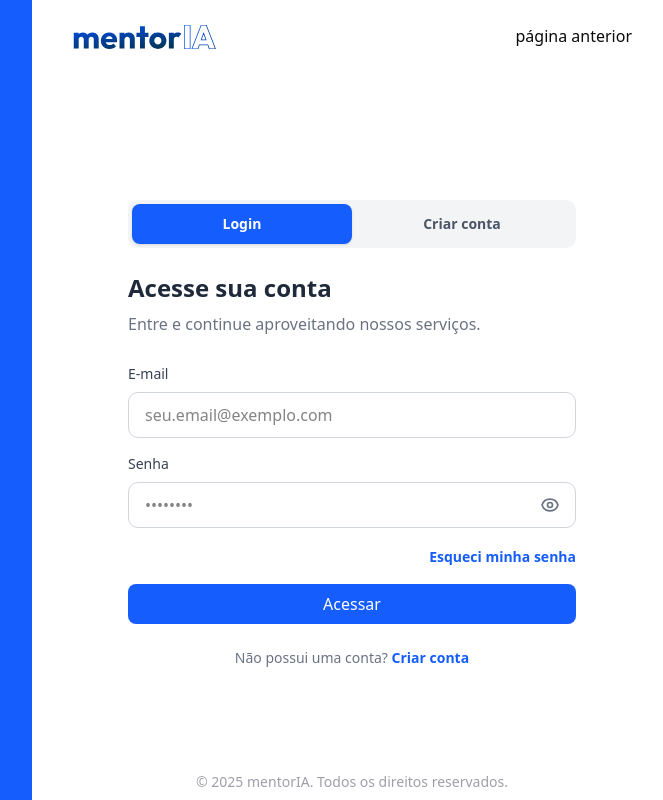
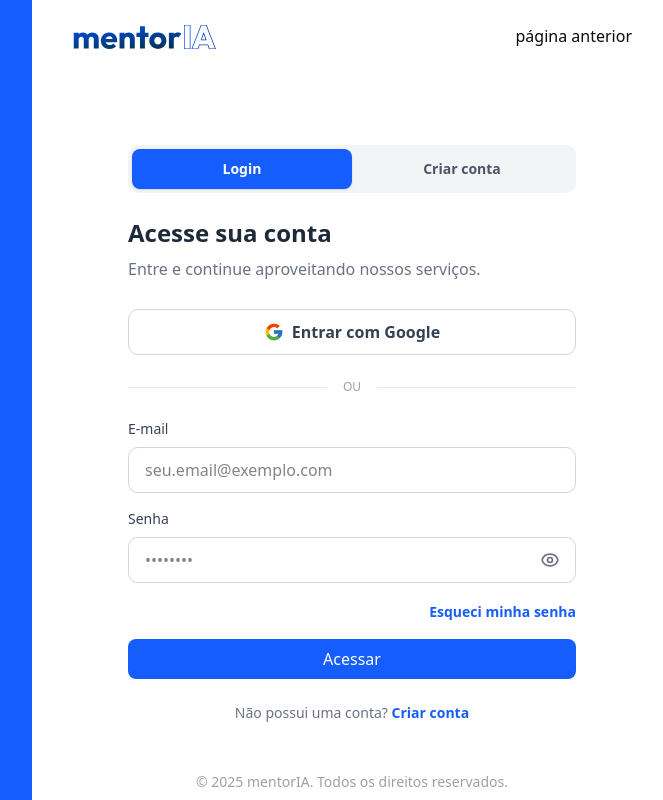
Before and after one commit to projeto-integrador-full-stack-jr/frontend, a React (Vite) app: page /auth in a window 1280 px wide. Shown: the whole page, without its empty margins (608-1271 px from the left). Built offline with nearby package versions, Linux system fonts and the light colour scheme.

Commit message:
feat: add Google login button

```diff
--- a/src/pages/login/LoginPage.jsx
+++ b/src/pages/login/LoginPage.jsx
@@ -1,10 +1,10 @@
 import React, { useState } from 'react';
 import { useNavigate } from 'react-router-dom';
 import { ToastContainer, toast } from 'react-toastify';
+import LogoGoogle from '../../assets/google.svg';
 import InputField from '../../components/InputField';
 import Button from '../../components/Button';
 import userService from '../../services/userService';
-import 'react-toastify/dist/ReactToastify.css';
 
 const LoginPage = ({ onSwitchPage }) => {
     const [email, setEmail] = useState('');
@@ -42,6 +42,22 @@ const LoginPage = ({ onSwitchPage }) => {
                 <p className="mt-2 text-gray-500">
                     Entre e continue aproveitando nossos serviços.
                 </p>
+            </div>
+            <button className="flex w-full cursor-pointer items-center justify-center rounded-lg border border-gray-300 bg-white px-4 py-2.5 font-semibold text-gray-700 transition-colors hover:bg-gray-50">
+                <img
+                    src={LogoGoogle}
+                    alt="Google logo"
+                    width={20}
+                    className="mr-2"
+                />
+                Entrar com Google
+            </button>
+            <div className="my-6 flex items-center">
+                <hr className="flex-grow border-t border-gray-200" />
+                <span className="mx-4 text-xs font-medium text-gray-400">
+                    OU
+                </span>
+                <hr className="flex-grow border-t border-gray-200" />
             </div>
 
             <form onSubmit={handleSubmit}>
--- a/src/pages/login/RegisterPage.jsx
+++ b/src/pages/login/RegisterPage.jsx
@@ -37,6 +37,23 @@ const RegisterPage = () => {
                 <p className="mt-2 text-gray-500">
                     Crie sua conta para aproveitar o melhor da mentorIA.
                 </p>
+            </div>
+
+            <button className="flex w-full cursor-pointer items-center justify-center rounded-lg border border-gray-300 bg-white px-4 py-2.5 font-semibold text-gray-700 transition-colors hover:bg-gray-50">
+                <img
+                    src={LogoGoogle}
+                    alt="Google logo"
+                    width={20}
+                    className="mr-2"
+                />
+                Entrar com Google
+            </button>
+            <div className="my-6 flex items-center">
+                <hr className="flex-grow border-t border-gray-200" />
+                <span className="mx-4 text-xs font-medium text-gray-400">
+                    OU
+                </span>
+                <hr className="flex-grow border-t border-gray-200" />
             </div>
 
             <form>
```
